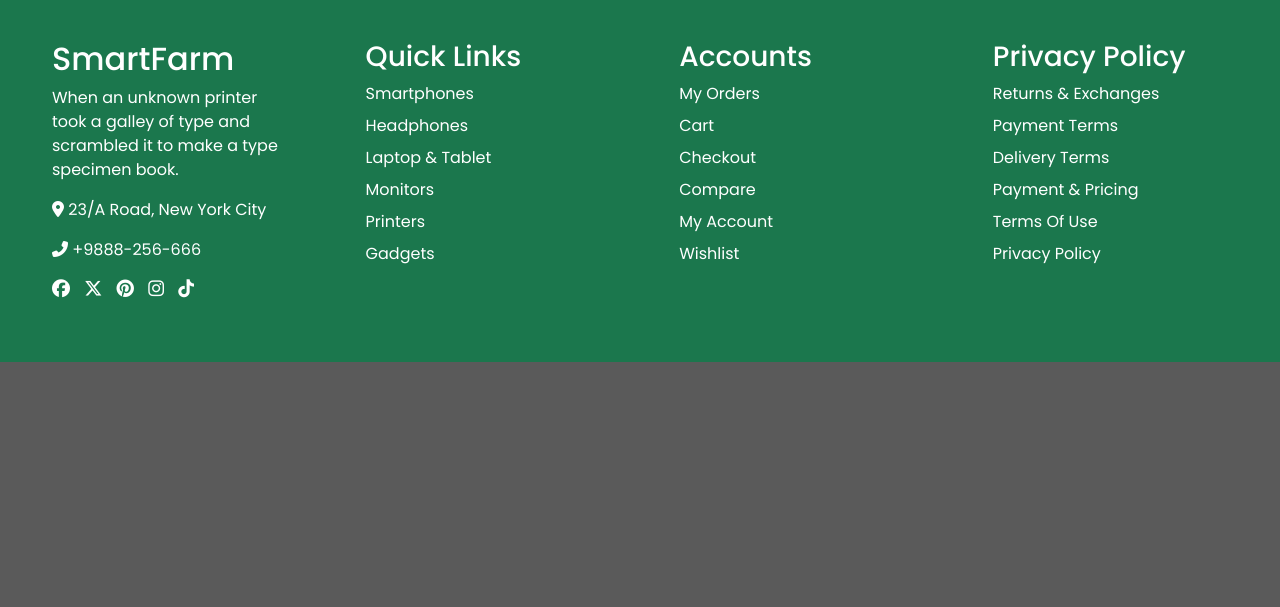
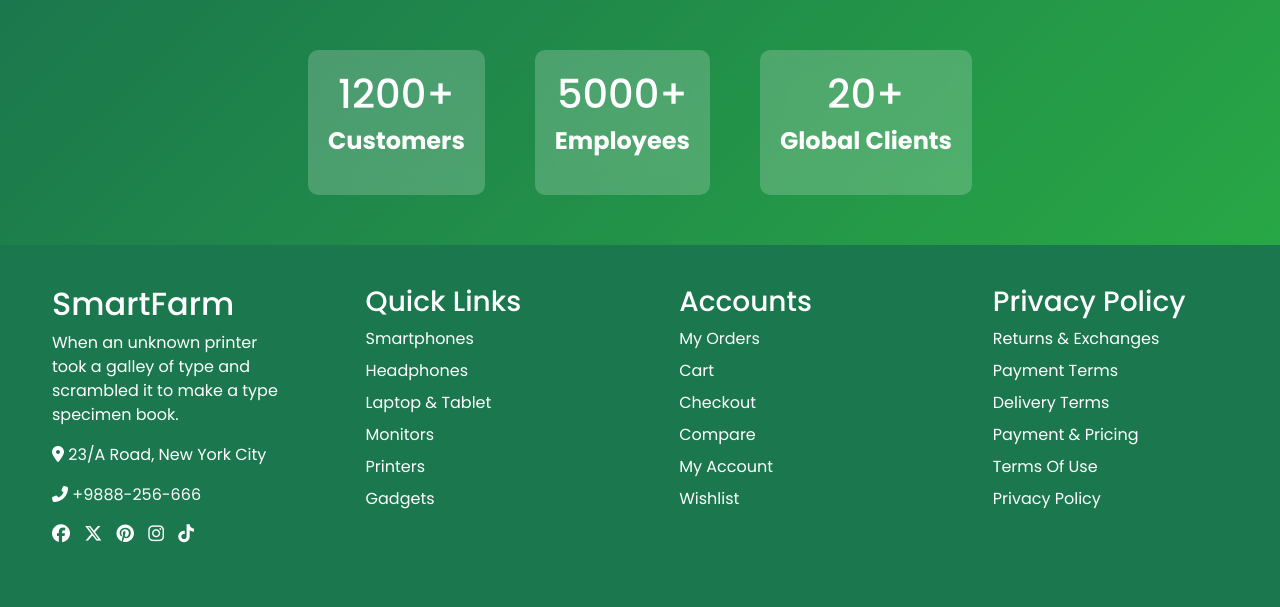
Before and after one commit to alvi00/SmartFarm, a PHP site: page /html_files/official_website.html in a window 1280 px wide. Shown: the part 900-1507 px from the top of the page. Before the commit the page ends 1262 px from the top, so only its background shows below. Run offline with PHP 8.4, Linux system fonts and the light colour scheme; some libraries are stand-ins or nearby versions.

Commit message:
number section added to official website

```diff
--- a/css_file/official_website_css.css
+++ b/css_file/official_website_css.css
@@ -489,3 +489,38 @@ ul li a:hover {
 }
 
 /*Hero Section ends here*/
+
+/* numbers section starts here */
+.counter-section {
+  display: flex;
+  justify-content: center;
+  gap: 50px;
+  padding: 50px 20px;
+  background: linear-gradient(135deg, #1b774d, #28a745);
+  color: white;
+  text-align: center;
+}
+
+.counter-box {
+  font-size: 24px;
+  font-weight: bold;
+  padding: 20px;
+  background: rgba(255, 255, 255, 0.2);
+  backdrop-filter: blur(10px);
+  border-radius: 10px;
+  min-width: 120px;
+}
+
+.counter-box h2 {
+  font-size: 40px;
+  margin-bottom: 5px;
+}
+
+@media (max-width: 768px) {
+  .counter-section {
+    flex-direction: column;
+    align-items: center;
+  }
+}
+
+/* numbers section ends here */
--- a/html_files/official_website.html
+++ b/html_files/official_website.html
@@ -133,6 +133,23 @@
     </div>
     <!--Hero Section ends here-->
 
+    <!--numbers section starts here-->
+    <section class="counter-section">
+      <div class="counter-box">
+        <h2><span class="counter" data-target="1200">0</span>+</h2>
+        <p>Customers</p>
+      </div>
+      <div class="counter-box">
+        <h2><span class="counter" data-target="5000">0</span>+</h2>
+        <p>Employees</p>
+      </div>
+      <div class="counter-box">
+        <h2><span class="counter" data-target="20">0</span>+</h2>
+        <p>Global Clients</p>
+      </div>
+    </section>
+    <!--numbers section starts here-->
+
     <!--Footer starts here-->
     <footer class="footer">
       <div class="container">
--- a/js file/official_website_js.js
+++ b/js file/official_website_js.js
@@ -18,3 +18,38 @@ document.addEventListener("click", function () {
     setTimeout(() => (dropdown.style.display = "none"), 300);
   }
 });
+
+function startCounterAnimation() {
+  const counters = document.querySelectorAll(".counter");
+  const speed = 30; // Adjust speed of counting
+
+  counters.forEach((counter) => {
+    const updateCount = () => {
+      const target = +counter.getAttribute("data-target");
+      const count = +counter.innerText;
+
+      const increment = Math.ceil(target / speed);
+
+      if (count < target) {
+        counter.innerText = count + increment;
+        setTimeout(updateCount, 30);
+      } else {
+        counter.innerText = target; // Ensure exact number
+      }
+    };
+
+    updateCount();
+  });
+}
+
+// Trigger when section is visible
+const observer = new IntersectionObserver((entries) => {
+  entries.forEach((entry) => {
+    if (entry.isIntersecting) {
+      startCounterAnimation();
+      observer.disconnect(); // Run only once
+    }
+  });
+});
+
+observer.observe(document.querySelector(".counter-section"));
```
